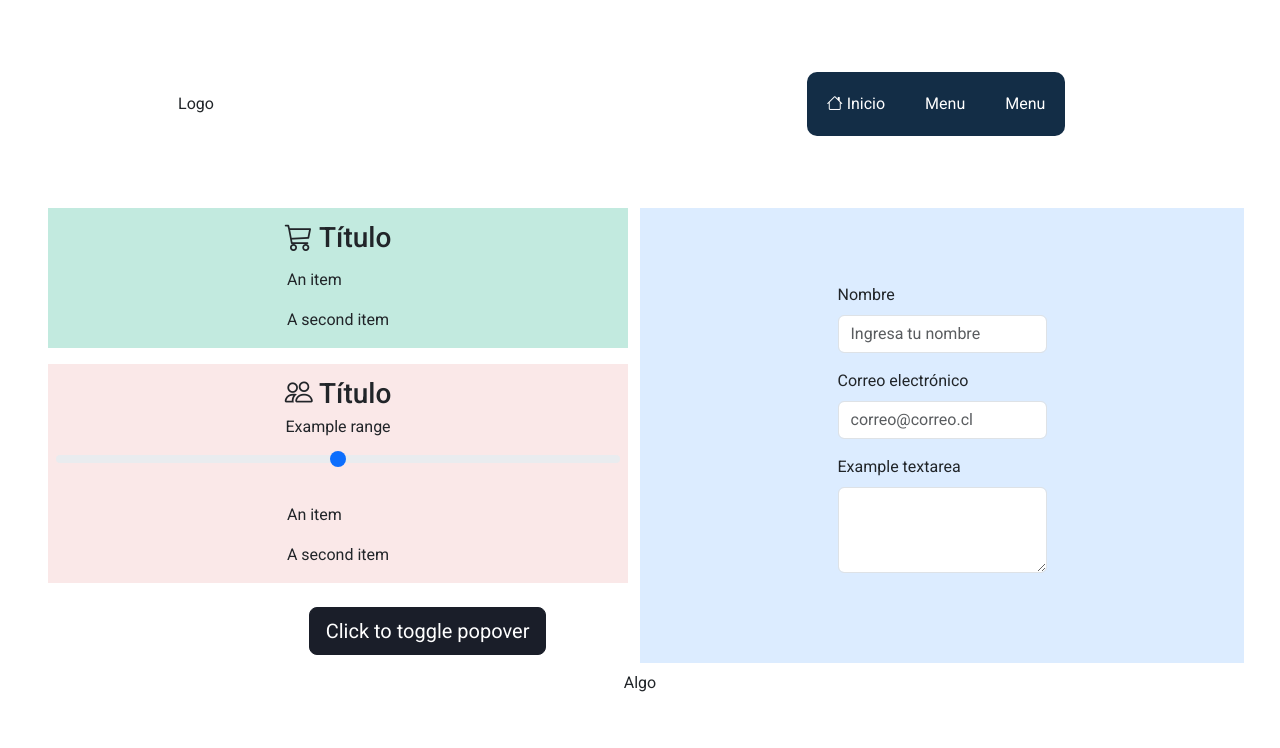
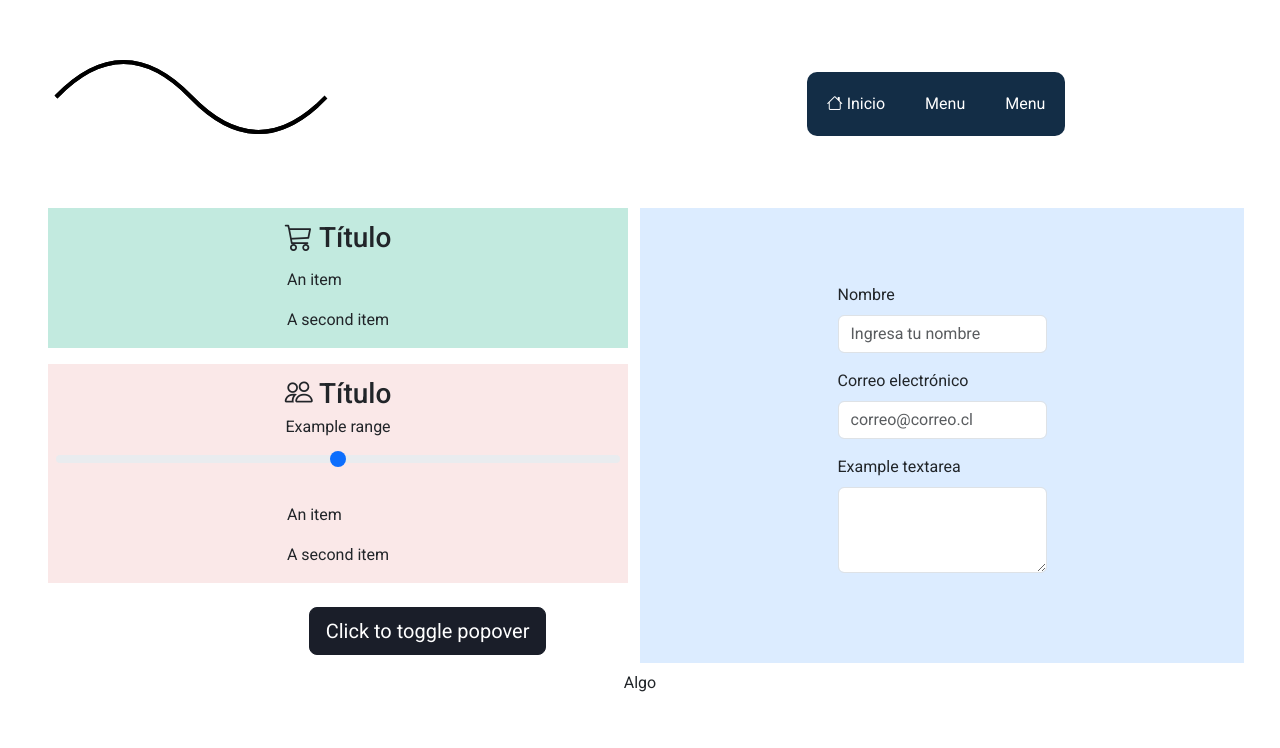
Before and after one commit to ruthsanchezp/Html, a plain HTML site: page index3.html in a window 1280 px wide. Shown: the top 748 px of the page. Drawn offline with nearby package versions, Linux system fonts and the light colour scheme.

Commit message:
actualiza

```diff
--- a/index3.html
+++ b/index3.html
@@ -94,6 +94,42 @@
             border: none;
         }
 
+        svg {
+  width: 300px;
+  display: block;
+  position: absolute;
+
+  .line1 {
+    stroke-dasharray: 340;
+    stroke-dashoffset: 40;
+    animation: dash 1.5s linear alternate infinite;
+  }
+
+  .line2 {
+    stroke-dasharray: 320;
+    stroke-dashoffset: 320;
+    animation: dash2 1.5s linear alternate infinite;
+  }
+
+  @keyframes dash {
+    from {
+      stroke-dashoffset: 360;
+    }
+    to {
+      stroke-dashoffset: 40;
+    }
+  }
+
+  @keyframes dash2 {
+    from {
+      stroke-dashoffset: 280;
+    }
+    to {
+      stroke-dashoffset: -40;
+    }
+  }
+}
+
     </style>
 
 </head>
@@ -101,7 +137,16 @@
 <body>
     <div class="container-fluid p-4 p-md-5">
         <header class="d-flex flex-column flex-md-row justify-content-between mb-5">
-            <div class="caja w-25 p-3">Logo</div>
+            <div class="caja w-25 p-3">
+
+                <svg width="300px" height="175px" version="1.1">
+                    <path fill="transparent" stroke="#000000" stroke-width="4" d="M10 80 Q 77.5 10, 145 80 T 280 80" class="path"></path>
+                  <path fill="transparent" stroke="#FF2851" stroke-width="4" d="M10 80 Q 77.5 10, 145 80 T 280 80" class="line2"></path>
+                  <path fill="transparent" stroke="#000000" stroke-width="4" d="M10 80 Q 77.5 10, 145 80 T 280 80" class="line1"></path>
+                </svg>
+
+
+            </div>
             <div class="caja w-50 p-4 mt-4 mt-md-0">
                 <nav class="navbar navbar-expand-lg navbar-personalizada p-0">
                     <button class="navbar-toggler" type="button" data-bs-toggle="collapse" data-bs-target="#navbarNavAltMarkup"
@@ -132,6 +177,8 @@
                                     <li class="list-group-item">A second item</li>
 
                                   </ul>
+
+
 
                         </div>
                         <div class="caja cajarosaagua p-2">
--- a/style3.css
+++ b/style3.css
@@ -0,0 +1,35 @@
+ svg {
+  width: 300px;
+  display: block;
+  position: absolute;
+
+  .line1 {
+    stroke-dasharray: 340;
+    stroke-dashoffset: 40;
+    animation: dash 1.5s linear alternate infinite;
+  }
+
+  .line2 {
+    stroke-dasharray: 320;
+    stroke-dashoffset: 320;
+    animation: dash2 1.5s linear alternate infinite;
+  }
+
+  @keyframes dash {
+    from {
+      stroke-dashoffset: 360;
+    }
+    to {
+      stroke-dashoffset: 40;
+    }
+  }
+
+  @keyframes dash2 {
+    from {
+      stroke-dashoffset: 280;
+    }
+    to {
+      stroke-dashoffset: -40;
+    }
+  }
+}
```
